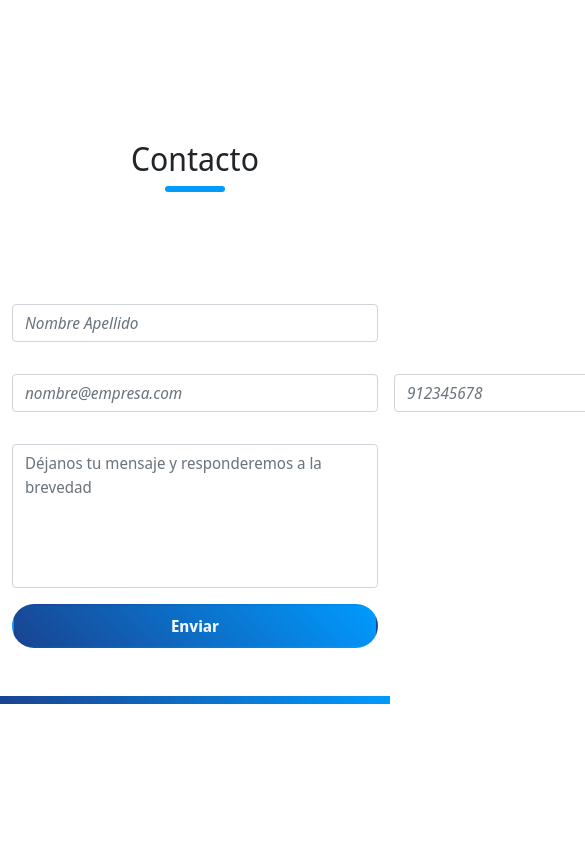
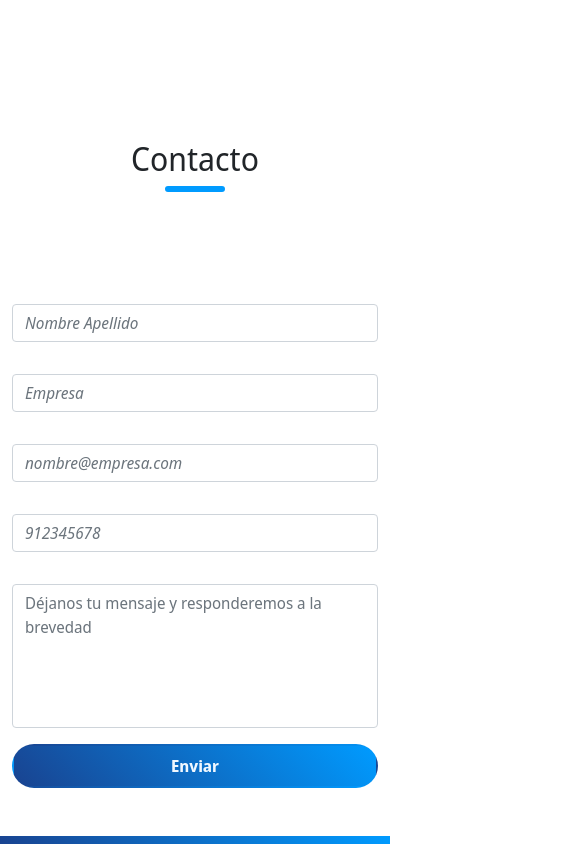
Before and after one commit to pazparry/triplea-web, a plain HTML site: page index.html in a window 390 px wide. Shown: the part 3339-4183 px from the top of the page, 585 px wide, since content can reach past the window. Before the commit the page ends 4043 px from the top, so only its background shows below. Drawn offline with nearby package versions, Linux system fonts and the light colour scheme; no server answers; a script that the page names is missing.

Commit message:
formulario contacto

```diff
--- a/index.html
+++ b/index.html
@@ -278,28 +278,22 @@
                     </div>
                 </div>
                 <div class="contact-form col-md-6">
-                    <div class="input d-flex">
-                        <div class="mb-2 col-12 col-md-6 me-3" id="input1">
+                    <div class="input d-md-flex d-block">
+                        <div class="mb-2 col-12 col-md-6 me-3">
                             <label for="exampleFormControlInput1" class="form-label"></label>
                             <input type="text" class="form-control " id="exampleFormControlInput1" placeholder="Nombre Apellido" required>
                         </div>
-                        <div class="mb-2 col-12 col-md-6 pe-3" id="input2">
+                        <div class="mb-2 col-12 col-md-6 pe-md-3">
                             <label for="exampleFormControlInput2" class="form-label"></label>
                             <input type="text" class="form-control " id="exampleFormControlInput2" placeholder="Empresa">
                         </div>
                     </div>
-                    <div class="input" id="input3">
-                        <div class="mb-2 col-12 col-md-6 me-3">
-                            <label for="exampleFormControlInput3" class="form-label"></label>
-                            <input type="text" class="form-control " id="exampleFormControlInput3" placeholder="Empresa">
-                        </div>
-                    </div>
-                    <div class="input d-flex" id="input4">
+                    <div class="input d-md-flex d-block">
                         <div class="mb-2 col-12 col-md-6 me-3">
                             <label for="exampleFormControlInput4" class="form-label"></label>
                             <input type="email" class="form-control" id="exampleFormControlInput4" placeholder="nombre@empresa.com" required>
                         </div>
-                        <div class="mb-2 col-12 col-md-6 pe-3" id="input5">
+                        <div class="mb-2 col-12 col-md-6 pe-md-3">
                             <label for="exampleFormControlInput5" class="form-label"></label>
                             <input type="tel" class="form-control" id="exampleFormControlInput5" placeholder="912345678">
                         </div>
@@ -308,6 +302,7 @@
                         <label for="exampleFormControlTextarea1" class="form-label"></label>
                         <textarea class="form-control text-area" id="exampleFormControlTextarea1" placeholder="Déjanos tu mensaje y responderemos a la brevedad"></textarea>
                     </div>
+
                     <div class="d-grid">
                         <button type="submit" class="submit ">Enviar</button>
                     </div>
```
